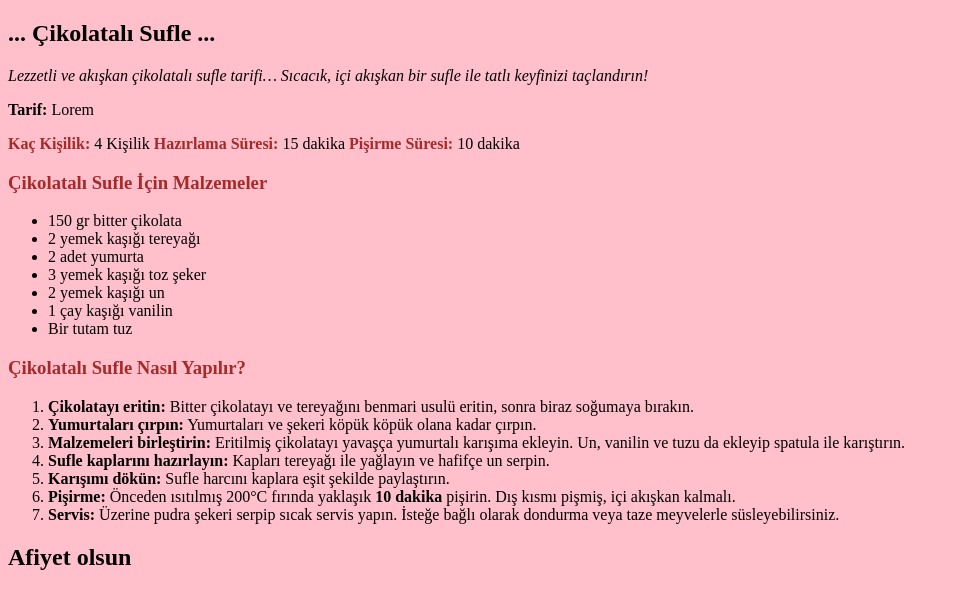
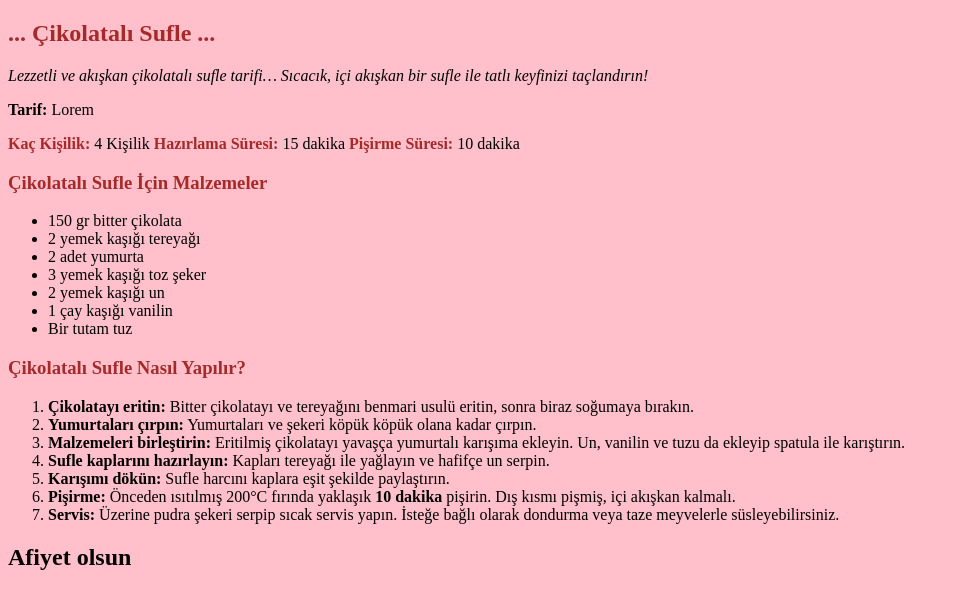
Before and after one commit to DevMithos/Odev3, a plain HTML site: page index.html in a window 1280 px wide. Shown: the whole page, without its empty margins (0-959 px from the left). Drawn offline with Linux system fonts and the light colour scheme.

Commit message:
Style: Add brown color to recipe title

```diff
--- a/index.html
+++ b/index.html
@@ -7,7 +7,7 @@
 </head>
 <body bgcolor="pink">
 
-    <h2>... Çikolatalı Sufle ...</h2>
+    <h2 style="color: brown;">... Çikolatalı Sufle ...</h2>
 
     <p><i>Lezzetli ve akışkan çikolatalı sufle tarifi… Sıcacık, içi akışkan bir sufle ile tatlı keyfinizi taçlandırın!</i></p>
 
```
